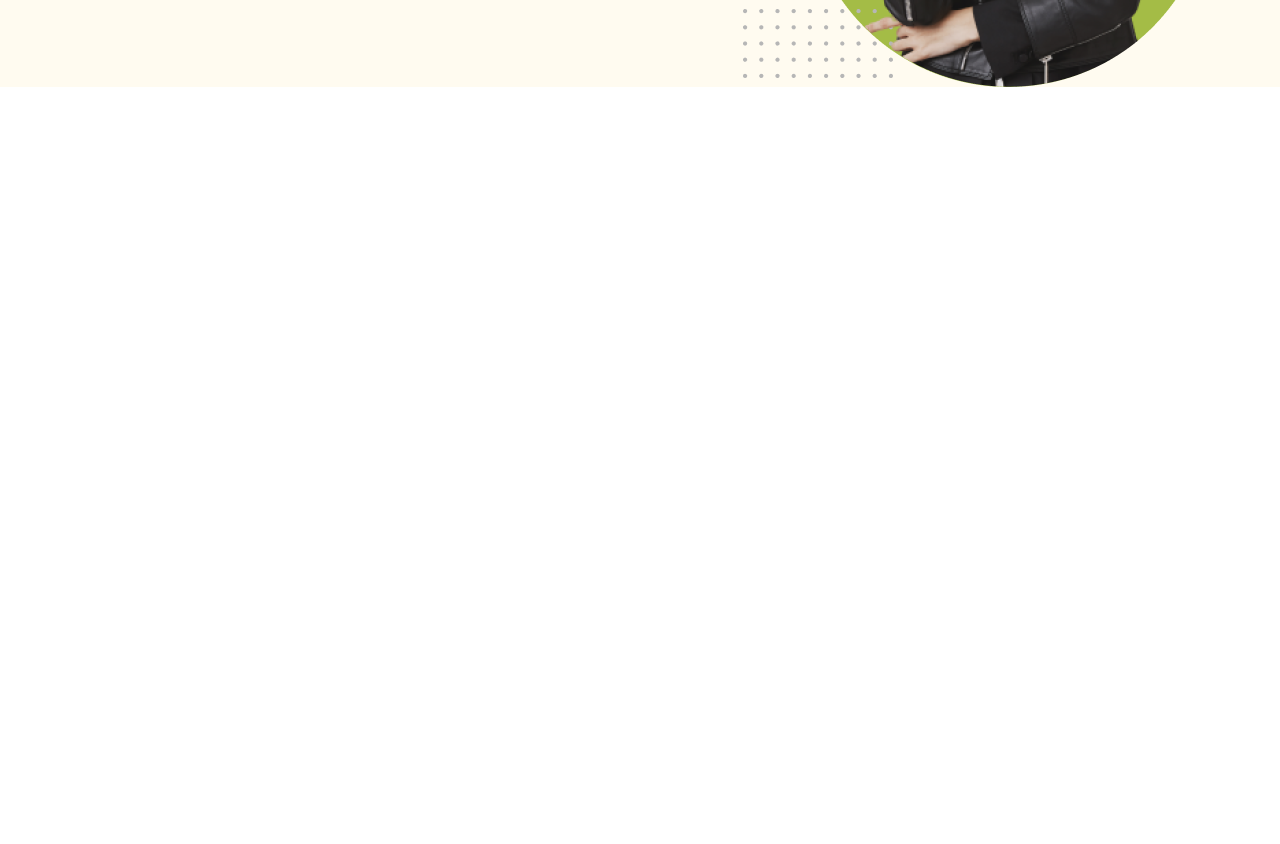
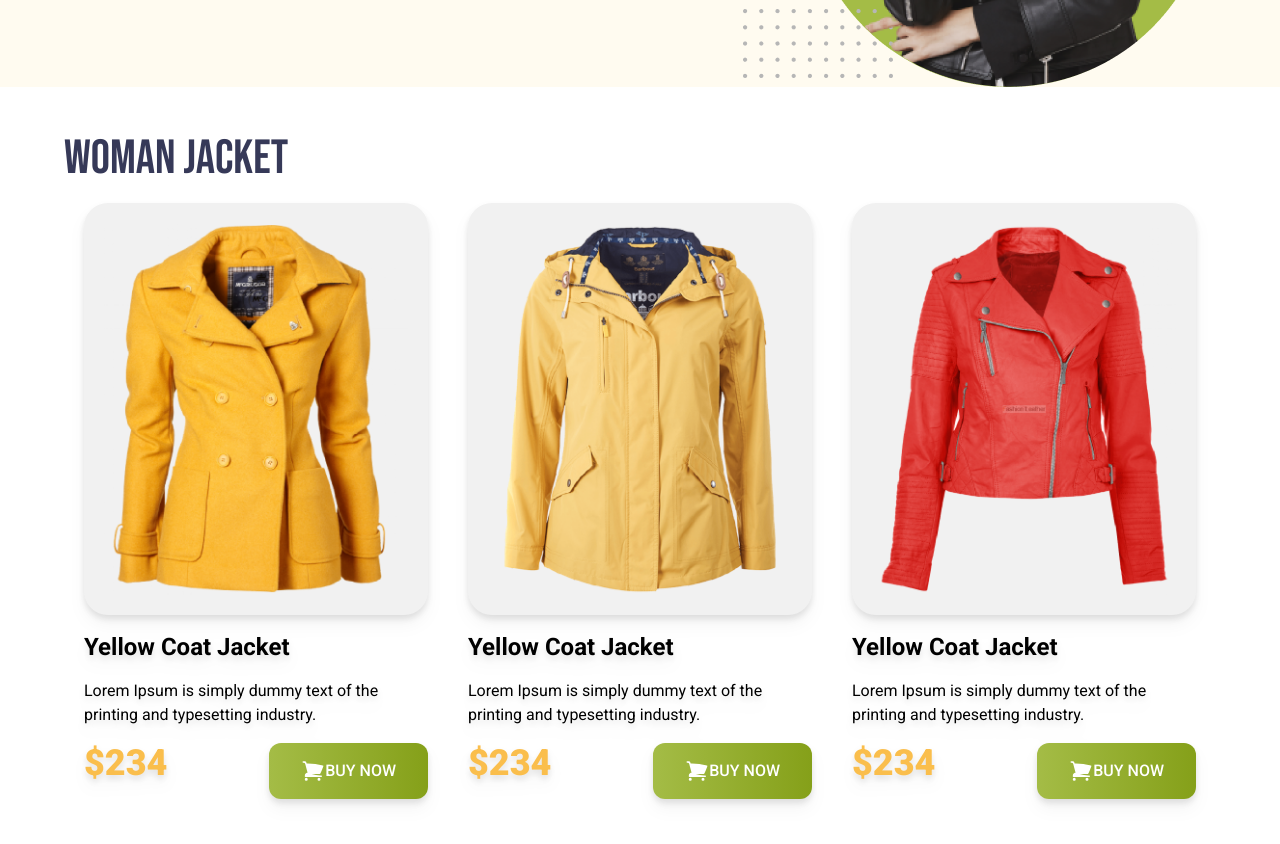
Before and after one commit to Shashuvo/M13-Penguin-Fashion, a plain HTML site: page index.html in a window 1280 px wide. Shown: the part 400-1244 px from the top of the page. Before the commit the page ends 800 px from the top, so only its background shows below. Drawn offline with nearby package versions, Linux system fonts and the light colour scheme.

Commit message:
Woman jacket done

```diff
--- a/index.html
+++ b/index.html
@@ -52,6 +52,70 @@
         </div>
     </header>
 
+    <main class="max-w-6xl mx-auto">
+        <!-- Women Jacket -->
+        <section class="my-12">
+            <h3 class="text-5xl uppercase text-[#363958] bebas-neue-regular">W0Man Jacket</h3>
+            <!-- woman jacket card container -->
+            <div class="grid grid-cols-1 lg:grid-cols-3">
+                <!-- jacket card 1 -->
+                <div class="space-y-4 p-5 drop-shadow-lg rounded-3xl">
+                    <img class="rounded-3xl p-5 bg-[#F1F1F1]" src="images/jacket-1.png" alt="">
+                    <h4 class="text-2xl font-bold">Yellow Coat Jacket</h4>
+                    <p>Lorem Ipsum is simply dummy text of the
+                        printing and typesetting industry.</p>
+                    <div class="flex justify-between">
+                        <h2 class="text-[#FABE4C] font-black text-4xl">$234</h2>
+                        <button
+                    class="bg-gradient-to-r from-[#A4BC46] to-[#85A019] px-8 py-4 text-[white] rounded-xl flex font-medium">
+                    <svg xmlns="http://www.w3.org/2000/svg" fill="white" viewBox="0 0 24 24" stroke-width="1.5"
+                        stroke="currentColor" class="size-6">
+                        <path stroke-linecap="round" stroke-linejoin="round"
+                            d="M2.25 3h1.386c.51 0 .955.343 1.087.835l.383 1.437M7.5 14.25a3 3 0 0 0-3 3h15.75m-12.75-3h11.218c1.121-2.3 2.1-4.684 2.924-7.138a60.114 60.114 0 0 0-16.536-1.84M7.5 14.25 5.106 5.272M6 20.25a.75.75 0 1 1-1.5 0 .75.75 0 0 1 1.5 0Zm12.75 0a.75.75 0 1 1-1.5 0 .75.75 0 0 1 1.5 0Z" />
+                    </svg>
+                    BUY NOW</button>
+                    </div>
+                </div>
+                <!-- jacket card 2 -->
+                <div class="space-y-4 p-5 drop-shadow-lg rounded-3xl">
+                    <img class="rounded-3xl p-5 bg-[#F1F1F1]" src="images/jacket-2.png" alt="">
+                    <h4 class="text-2xl font-bold">Yellow Coat Jacket</h4>
+                    <p>Lorem Ipsum is simply dummy text of the
+                        printing and typesetting industry.</p>
+                    <div class="flex justify-between">
+                        <h2 class="text-[#FABE4C] font-black text-4xl">$234</h2>
+                        <button
+                    class="bg-gradient-to-r from-[#A4BC46] to-[#85A019] px-8 py-4 text-[white] rounded-xl flex font-medium">
+                    <svg xmlns="http://www.w3.org/2000/svg" fill="white" viewBox="0 0 24 24" stroke-width="1.5"
+                        stroke="currentColor" class="size-6">
+                        <path stroke-linecap="round" stroke-linejoin="round"
+                            d="M2.25 3h1.386c.51 0 .955.343 1.087.835l.383 1.437M7.5 14.25a3 3 0 0 0-3 3h15.75m-12.75-3h11.218c1.121-2.3 2.1-4.684 2.924-7.138a60.114 60.114 0 0 0-16.536-1.84M7.5 14.25 5.106 5.272M6 20.25a.75.75 0 1 1-1.5 0 .75.75 0 0 1 1.5 0Zm12.75 0a.75.75 0 1 1-1.5 0 .75.75 0 0 1 1.5 0Z" />
+                    </svg>
+                    BUY NOW</button>
+                    </div>
+                </div>
+                <!-- jacket card 3 -->
+                <div class="space-y-4 p-5 drop-shadow-lg rounded-3xl">
+                    <img class="rounded-3xl p-5 bg-[#F1F1F1]" src="images/jacket-3.png" alt="">
+                    <h4 class="text-2xl font-bold">Yellow Coat Jacket</h4>
+                    <p>Lorem Ipsum is simply dummy text of the
+                        printing and typesetting industry.</p>
+                    <div class="flex justify-between">
+                        <h2 class="text-[#FABE4C] font-black text-4xl">$234</h2>
+                        <button
+                    class="bg-gradient-to-r from-[#A4BC46] to-[#85A019] px-8 py-4 text-[white] rounded-xl flex font-medium">
+                    <svg xmlns="http://www.w3.org/2000/svg" fill="white" viewBox="0 0 24 24" stroke-width="1.5"
+                        stroke="currentColor" class="size-6">
+                        <path stroke-linecap="round" stroke-linejoin="round"
+                            d="M2.25 3h1.386c.51 0 .955.343 1.087.835l.383 1.437M7.5 14.25a3 3 0 0 0-3 3h15.75m-12.75-3h11.218c1.121-2.3 2.1-4.684 2.924-7.138a60.114 60.114 0 0 0-16.536-1.84M7.5 14.25 5.106 5.272M6 20.25a.75.75 0 1 1-1.5 0 .75.75 0 0 1 1.5 0Zm12.75 0a.75.75 0 1 1-1.5 0 .75.75 0 0 1 1.5 0Z" />
+                    </svg>
+                    BUY NOW</button>
+                    </div>
+                </div>
+            </div>
+        </section>
+    </main>
+
 </body>
 
 </html>
```
